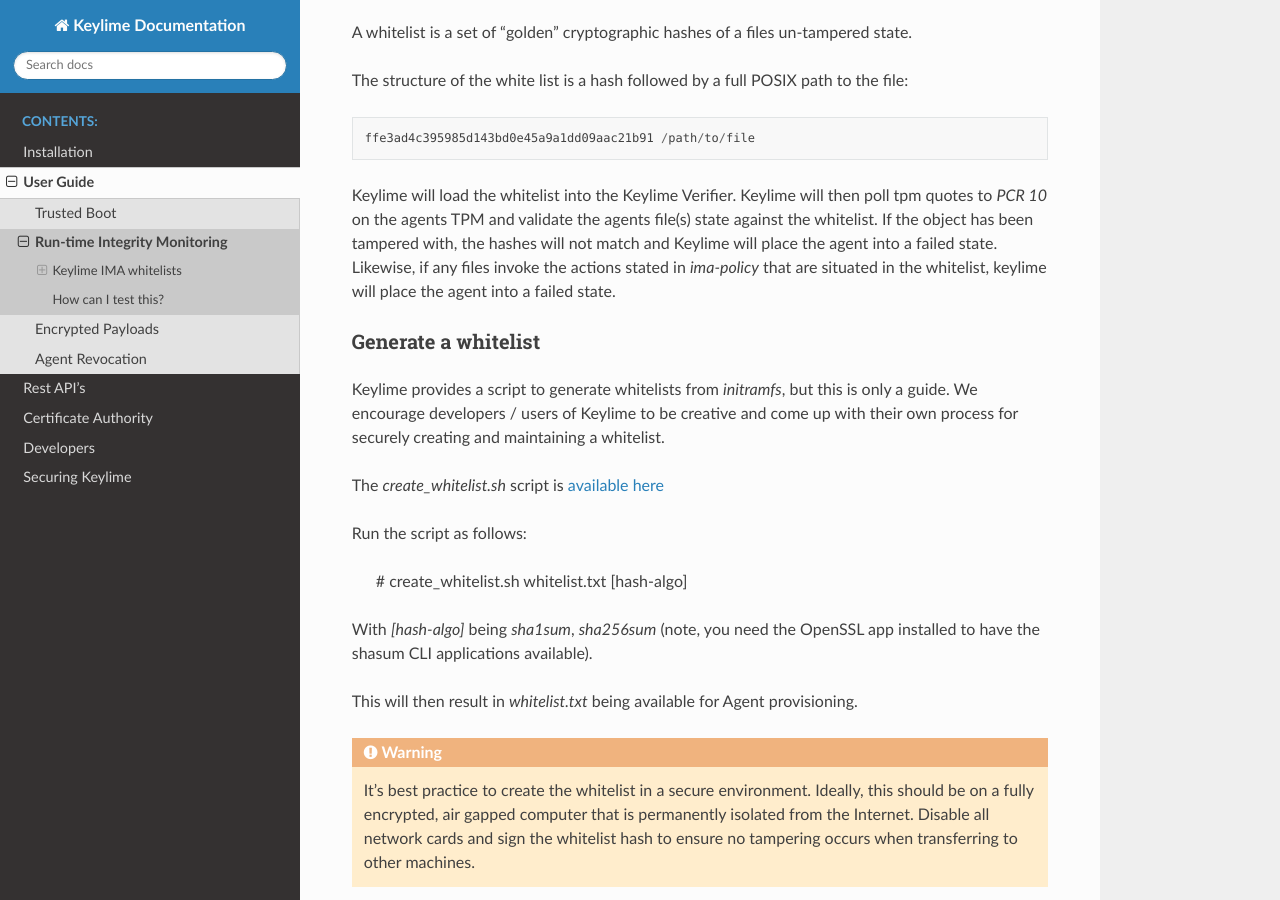
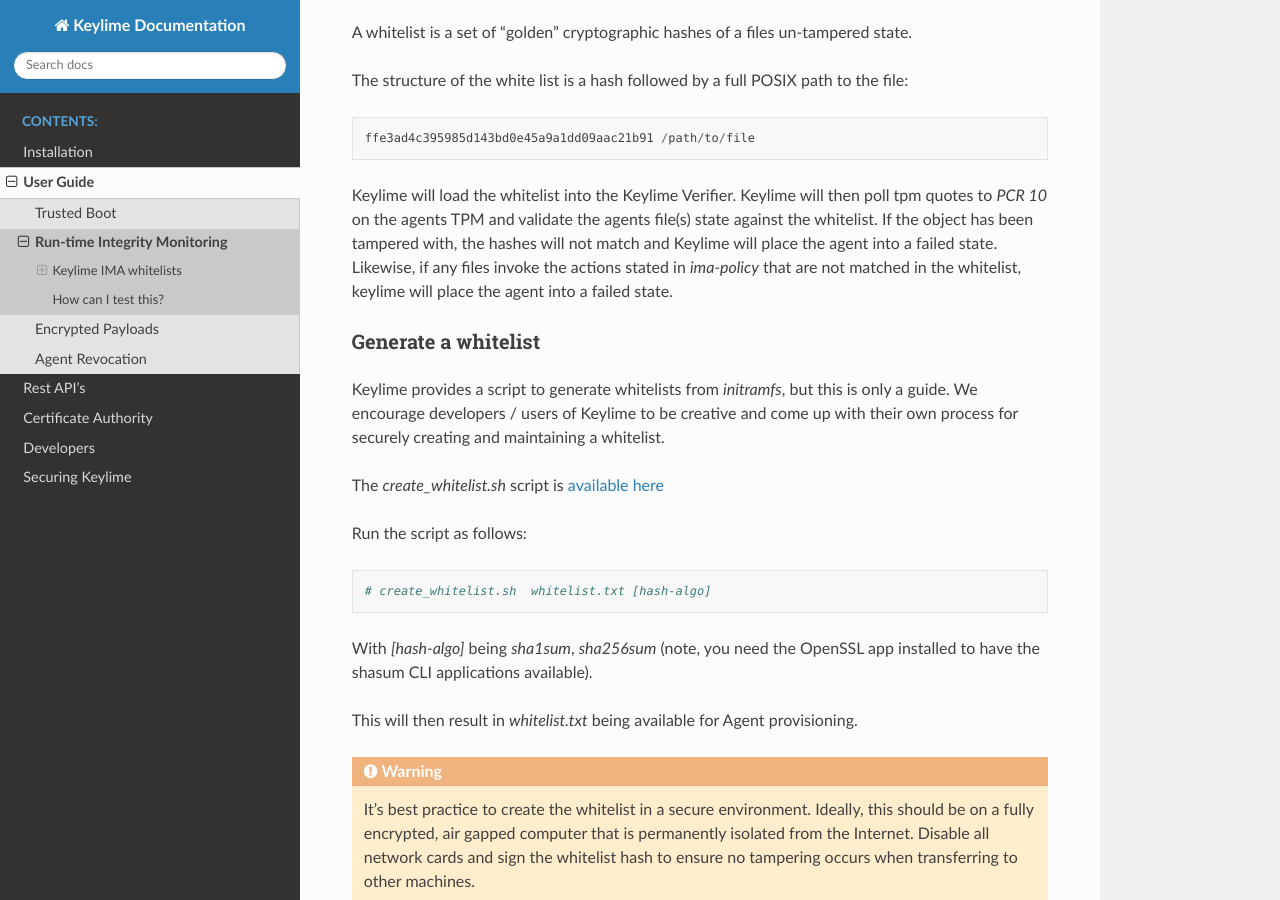
Before and after one commit to keylime/keylime, a Sphinx documentation site: the page built from docs/user_guide/runtime_ima.rst, in a window 1280 px wide and 900 px high, scrolled down 1161 px. Built offline with Sphinx 7.4.7 and the Read the Docs theme 2.0.0, drawn with Linux system fonts in a browser that asks for light colours.

```diff
--- a/docs/user_guide/runtime_ima.rst
+++ b/docs/user_guide/runtime_ima.rst
@@ -62,8 +62,8 @@ Keylime will load the whitelist into the Keylime Verifier. Keylime will then
 poll tpm quotes to `PCR 10` on the agents TPM and validate the agents file(s)
 state against the whitelist. If the object has been tampered with, the hashes
 will not match and Keylime will place the agent into a failed state. Likewise,
-if any files invoke the actions stated in `ima-policy` that are situated in the
-whitelist, keylime will place the agent into a failed state.
+if any files invoke the actions stated in `ima-policy` that are not matched in
+the whitelist, keylime will place the agent into a failed state.
 
 Generate a whitelist
 ~~~~~~~~~~~~~~~~~~~~
@@ -74,7 +74,7 @@ up with their own process for securely creating and maintaining a whitelist.
 
 The `create_whitelist.sh` script is `available here <https://github.com/keylime/python-keylime/blob/master/keylime/create_whitelist.sh>`_
 
-Run the script as follows:
+Run the script as follows::
 
   # create_whitelist.sh  whitelist.txt [hash-algo]
 
```
